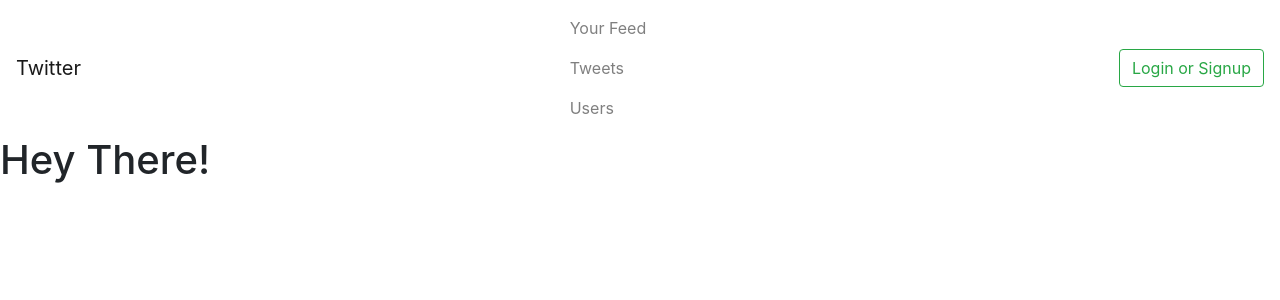
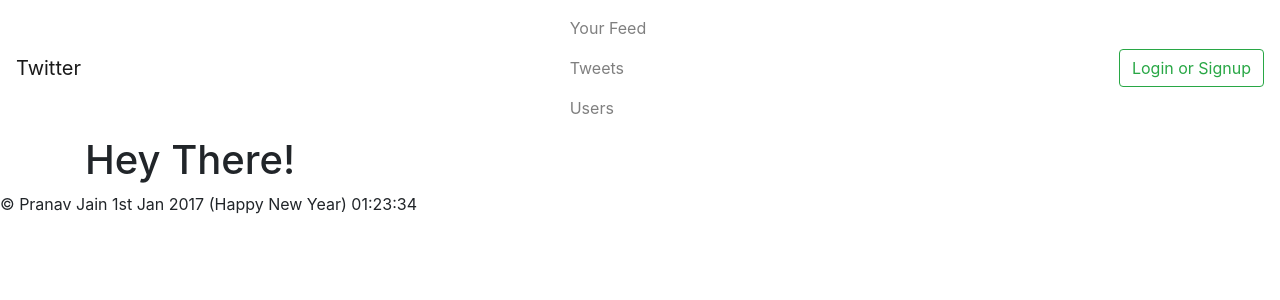
Before and after one commit to pranavj1001/TwitterClone, a PHP site: page /TwitterClone/ in a window 1280 px wide. Shown: the top 300 px of the page. Run offline with PHP 8.4, Linux system fonts and the light colour scheme; some libraries are stand-ins or nearby versions.

Commit message:
minor changes

```diff
--- a/views/footer.php
+++ b/views/footer.php
@@ -1,3 +1,9 @@
+
+    <footer>
+        <p>&copy; Pranav Jain 1st Jan 2017 (Happy New Year) 01:23:34 </p>
+    </footer>
+
+
 <!-- jQuery first, then Tether, then Bootstrap JS. -->
     <script src="https://ajax.googleapis.com/ajax/libs/jquery/3.1.1/jquery.min.js" integrity="sha384-3ceskX3iaEnIogmQchP8opvBy3Mi7Ce34nWjpBIwVTHfGYWQS9jwHDVRnpKKHJg7" crossorigin="anonymous"></script>
     <script src="https://cdnjs.cloudflare.com/ajax/libs/tether/1.3.7/js/tether.min.js" integrity="sha384-XTs3FgkjiBgo8qjEjBk0tGmf3wPrWtA6coPfQDfFEY8AnYJwjalXCiosYRBIBZX8" crossorigin="anonymous"></script>
--- a/views/home.php
+++ b/views/home.php
@@ -1 +1,3 @@
-<h1>Hey There!</h1>
+<div class="container">
+    <h1>Hey There!</h1>
+</div>
```
